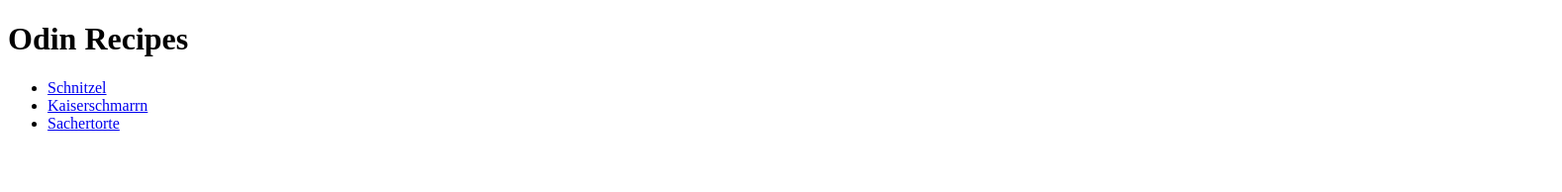
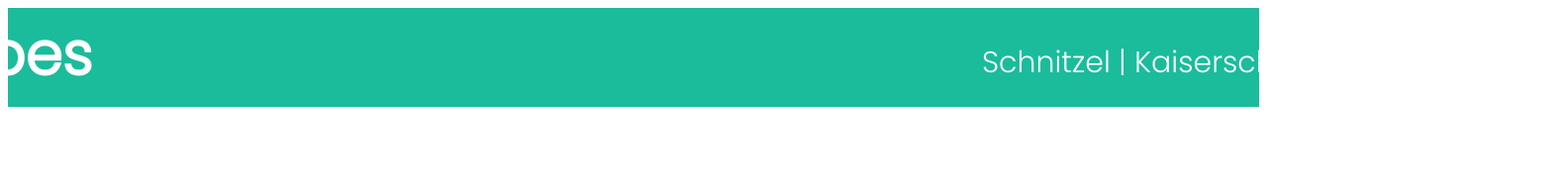
Before and after one commit to QCHR1581/odin-recipes, a plain HTML site: page index.html in a window 1280 px wide. Shown: the whole page at 99% size, 1578 px wide, since content can reach past the window. Drawn offline with Linux system fonts and the light colour scheme.

Commit message:
Layout
Added header and navigation

```diff
--- a/index.html
+++ b/index.html
@@ -4,16 +4,27 @@
     <meta charset="UTF-8">
     <meta http-equiv="X-UA-Compatible" content="IE=edge">
     <meta name="viewport" content="width=device-width, initial-scale=1.0">
-    <title>Odin recipes</title>
+     <title>Odin recipes</title>
+
+
 </head>
 <body>
-    <h1>Odin Recipes</h1>
+    <link rel="stylesheet" href="styleIndex.css">
+    <link rel="preconnect" href="https://fonts.googleapis.com">
+    <link rel="preconnect" href="https://fonts.gstatic.com" crossorigin>
+    <link href="https://fonts.googleapis.com/css2?family=Poppins:ital,wght@0,300;1,100&display=swap" rel="stylesheet">
+    <div class="header"> </div>
 
-    <ul>
-        <li><a href="./recipes/schnitzel.html">Schnitzel</a></li>
-       <li><a href="./recipes/kaiserschmarrn.html">Kaiserschmarrn</a></li>
-        <li><a href="./recipes/sachertorte.html">Sachertorte</a></li>
-    </ul>
+   <div class="header">
+      <div class="headline"><h1>Odin Recipes</h1>
+        <a class="recipes" href="./recipes/schnitzel.html">Schnitzel | </a>
+       <a class="recipes" href="recipes/kaiserschmarrn.html">Kaiserschmarrn  |  </a>
+        <a class="recipes" href="./recipes/sachertorte.html">Sachertorte</a>
+        </div>
+    </div>
+
+
+
 
 </body>
 </html>
--- /dev/null
+++ b/recipes/styleKaiserschmarrn.css
@@ -0,0 +1,44 @@
+h1 {
+    font-family: 'Poppins', sans-serif ;
+    font-size: 60px;
+    position: relative;
+    top: -0.01em;
+    right: 7.5em;
+
+}
+
+.header.headline{
+    text-decoration: none;
+}
+
+.header {
+    width: 100%;
+    height: 70px;
+    display: flex;
+    justify-content: center;
+    align-items: center;
+    text-align: right;
+    background: #1abc9c;
+    color: white;
+}
+
+.recipes {
+    color: white;
+    font-size: 30px;
+    text-decoration: none;
+    font-family: 'Poppins', sans-serif ;
+    cursor: pointer;
+    position: relative;
+    top: -0.1em;
+    left: 15em;
+}
+
+a:hover {
+    color: black;
+}
+
+img {
+    width: 100%;
+    height: 300px;
+    object-fit: cover;
+}
--- /dev/null
+++ b/recipes/styleSachertorte.css
@@ -0,0 +1,44 @@
+h1 {
+    font-family: 'Poppins', sans-serif ;
+    font-size: 60px;
+    position: relative;
+    top: -0.001em;
+    right: 8.5em;
+
+}
+
+.header.headline{
+    text-decoration: none;
+}
+
+.header {
+    width: 100%;
+    height: 70px;
+    display: flex;
+    justify-content: center;
+    align-items: center;
+    text-align: right;
+    background: #1abc9c;
+    color: white;
+}
+
+.recipes {
+    color: white;
+    font-size: 30px;
+    text-decoration: none;
+    font-family: 'Poppins', sans-serif ;
+    cursor: pointer;
+    position: relative;
+    top: -0.1em;
+    left: 17em;
+}
+
+a:hover {
+    color: black;
+}
+
+img {
+    width: 100%;
+    height: 300px;
+    object-fit: cover;
+}
--- /dev/null
+++ b/recipes/styleSchnitzel.css
@@ -0,0 +1,44 @@
+h1 {
+    font-family: 'Poppins', sans-serif ;
+    font-size: 60px;
+    position: relative;
+    top: -0.01em;
+    right: 9.2em;
+
+}
+
+.headline {
+    text-decoration: none;
+}
+
+.header {
+    width: 100%;
+    height: 70px;
+    display: flex;
+    justify-content: center;
+    align-items: center;
+    text-align: right;
+    background: #1abc9c;
+    color: white;
+}
+
+.recipes {
+    color: white;
+    font-size: 30px;
+    text-decoration: none;
+    font-family: 'Poppins', sans-serif ;
+    cursor: pointer;
+    position: relative;
+    top: -0.1em;
+    left: 18.5em;
+}
+
+a:hover {
+    color: black;
+}
+
+img {
+    width: 100%;
+    height: 300px;
+    object-fit: cover;
+}
--- /dev/null
+++ b/styleIndex.css
@@ -0,0 +1,34 @@
+h1 {
+    font-family: 'Poppins', sans-serif ;
+    font-size: 60px;
+    position: relative;
+    top: -0.1em;
+    right: 14.0em;
+
+}
+
+.header {
+    width: 100%;
+    height: 50px;
+    display: flex;
+    justify-content: center;
+    align-items: center;
+    text-align: right;
+    background: #1abc9c;
+    color: white;
+}
+
+.recipes {
+    color: white;
+    font-size: 30px;
+    text-decoration: none;
+    font-family: 'Poppins', sans-serif ;
+    cursor: pointer;
+    position: relative;
+    top: -3.5em;
+    left: 21.5em;
+}
+
+a:hover {
+    color: black;
+}
```
Also changed, not shown: recipes/kaiserschmarrn.html (+9 -1 lines), recipes/sachertorte.html (+7 -1 lines), recipes/schnitzel.html (+8 -1 lines), img/kaiserschmarrn.jpeg, img/sachertorte.jpeg, img/schnitzel.jpeg.
